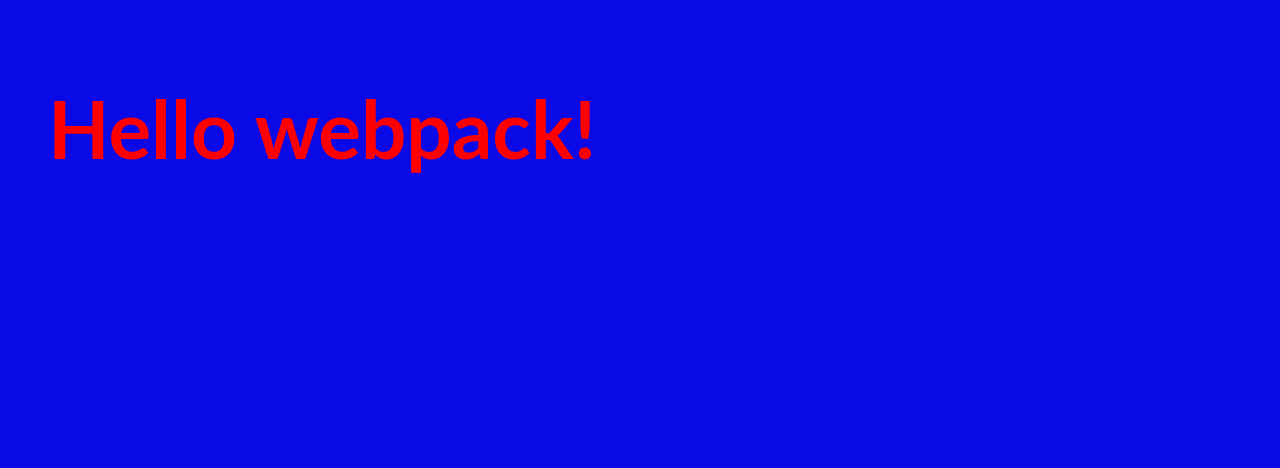
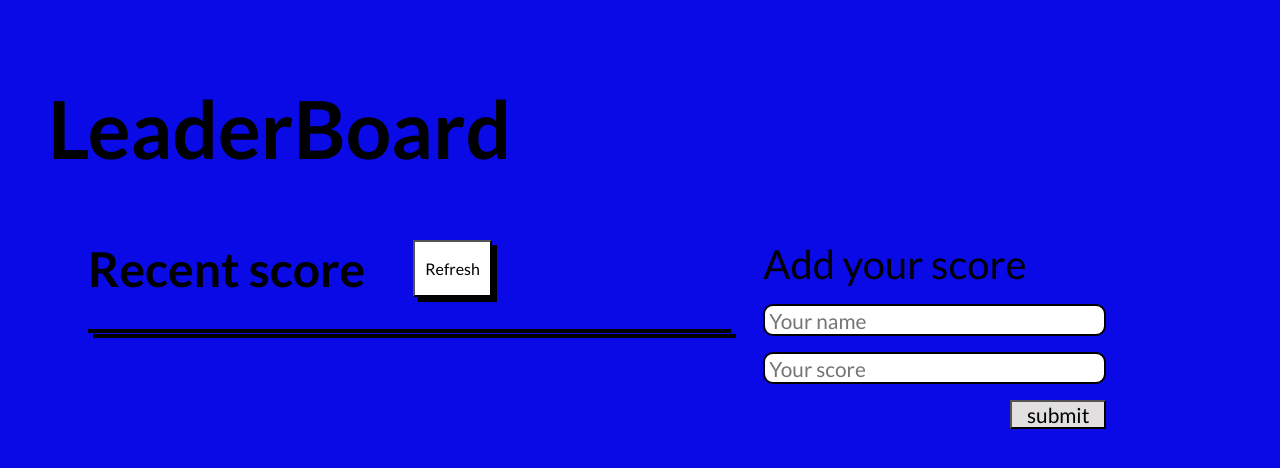
Before and after one commit to anyepeter/LeaderBoard, a website built with webpack: page dist/index.html in a window 1280 px wide. Built offline with nearby package versions, Linux system fonts and the light colour scheme.

Commit message:
Update index.html

```diff
--- a/dist/index.html
+++ b/dist/index.html
@@ -1 +1,46 @@
-<!doctype html><html lang="en"><head><meta charset="UTF-8"><meta name="viewport" content="width=device-width,initial-scale=1"><title>Wbpack Exercise</title><script defer="defer" src="main.js"></script></head><body><h1>Hello webpack!</h1></body></html>
+<!DOCTYPE html>
+<html lang="en">
+<head>
+    <meta charset="UTF-8">
+    <meta name="viewport" content="width=device-width, initial-scale=1.0">
+    <link rel="preconnect" href="https://fonts.googleapis.com">
+<link rel="preconnect" href="https://fonts.gstatic.com" crossorigin>
+<link href="https://fonts.googleapis.com/css2?family=Lato:wght@300;400;700&display=swap" rel="stylesheet">
+    <title>LeaderBoard</title>
+</head>
+<body>
+  <div class="loader">
+    <span></span>
+    <span></span>
+    <span></span>
+  </div>
+    <h1 id="main" >LeaderBoard</h1>
+    <section class="main">
+      <div class="score-container">
+
+        <div div class="score">
+          <h2>Recent score</h2>
+          <button class="button-refresh">Refresh</button>
+        </div>
+         <ul class="items-container">
+         </ul>
+      </div>
+      <div class="form-container">
+        <h2>Add your score</h2>
+
+        <form id="form" action="">
+          <p>
+            <input type="text"  id="name" placeholder="Your name">
+          </p>
+          <p>
+            <input type="number"  id="score" placeholder="Your score">
+          </p>
+          <p class="button-container">
+          <button type="submit">submit</button>
+          </p>
+          <span id="error"></span>
+        </form>
+      </div>
+    </section>
+</body>
+</html>
```
